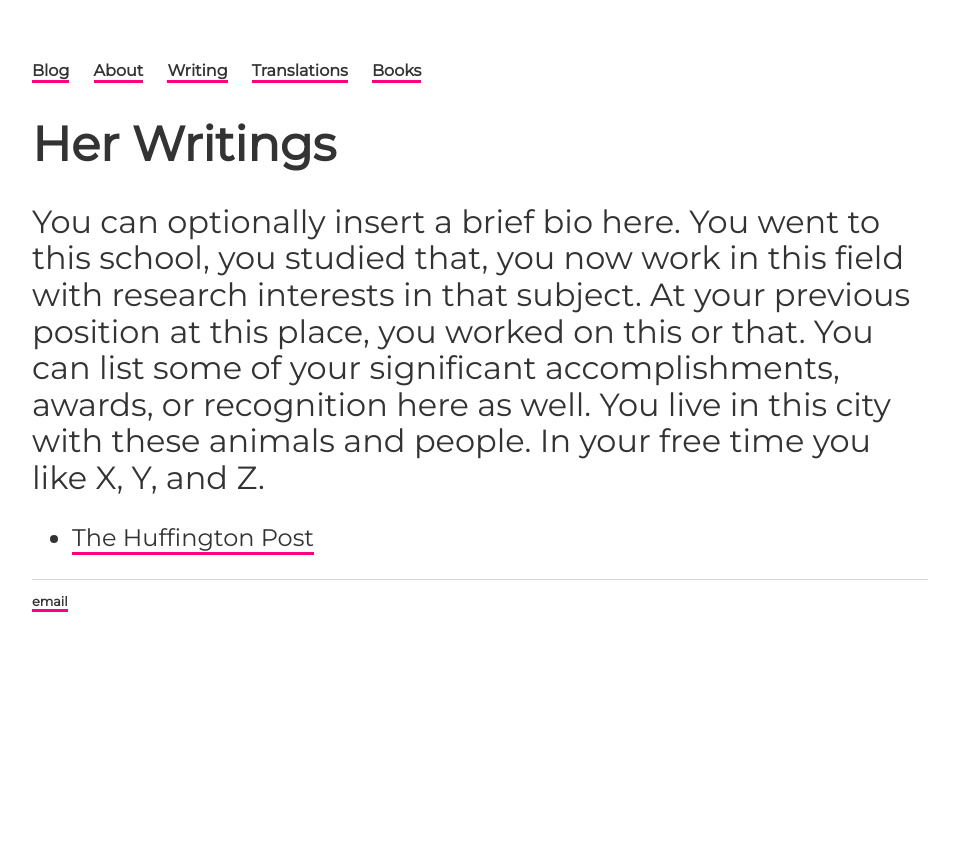
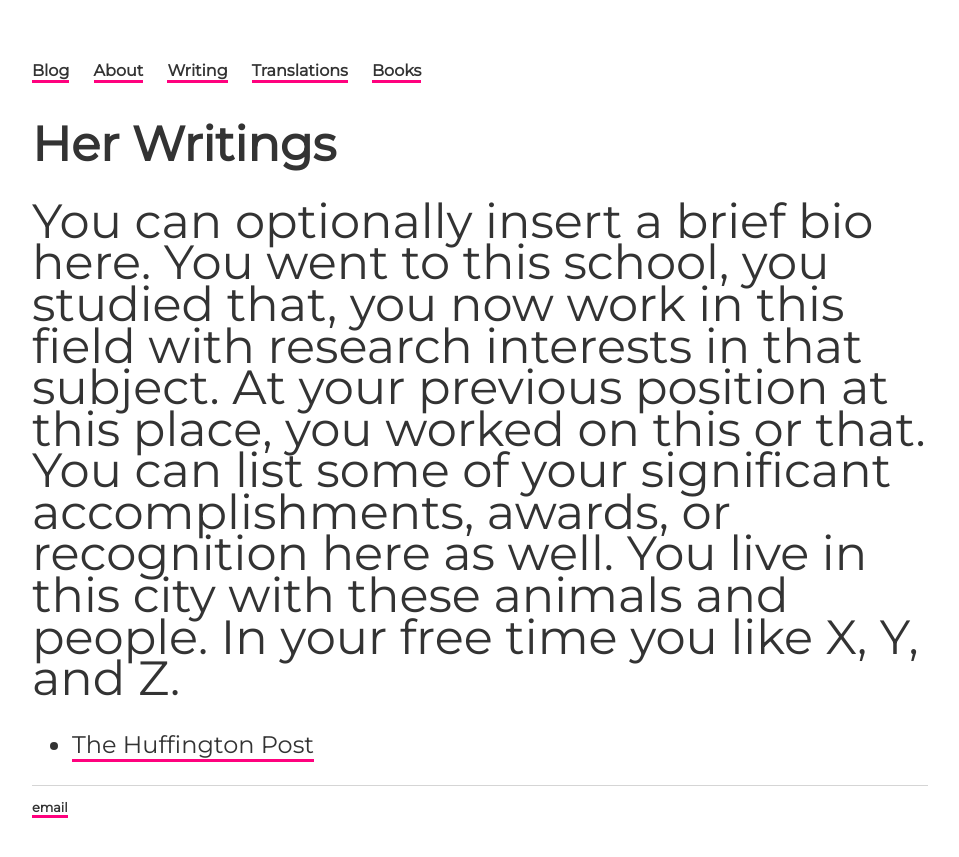
Before and after one commit to ariesti/ariesti.github.io, a Jekyll site: the page built from writing/index.html, in a window 1280 px wide. Shown: the top 857 px of the page, without its empty margins (160-1119 px from the left). Built offline with Jekyll 4.4.1, drawn with Linux system fonts in a browser that asks for light colours.

Commit message:
Update index.html

```diff
--- a/writing/index.html
+++ b/writing/index.html
@@ -6,7 +6,7 @@ permalink: /writing/
 ---
 
 		<div class="writing">
-			<p><font size="6">You can optionally insert a brief bio here. You went to this school, you studied that, you now work in this field with research interests in that subject. At your previous position at this place, you worked on this or that. You can list some of your significant accomplishments, awards, or recognition here as well. You live in this city with these animals and people. In your free time you like X, Y, and Z.</font></p>
+			<p><font size="19.2px">You can optionally insert a brief bio here. You went to this school, you studied that, you now work in this field with research interests in that subject. At your previous position at this place, you worked on this or that. You can list some of your significant accomplishments, awards, or recognition here as well. You live in this city with these animals and people. In your free time you like X, Y, and Z.</font></p>
 
 			<ul class="contacts">
 				<li><a href="#">The Huffington Post</a></li>
```
